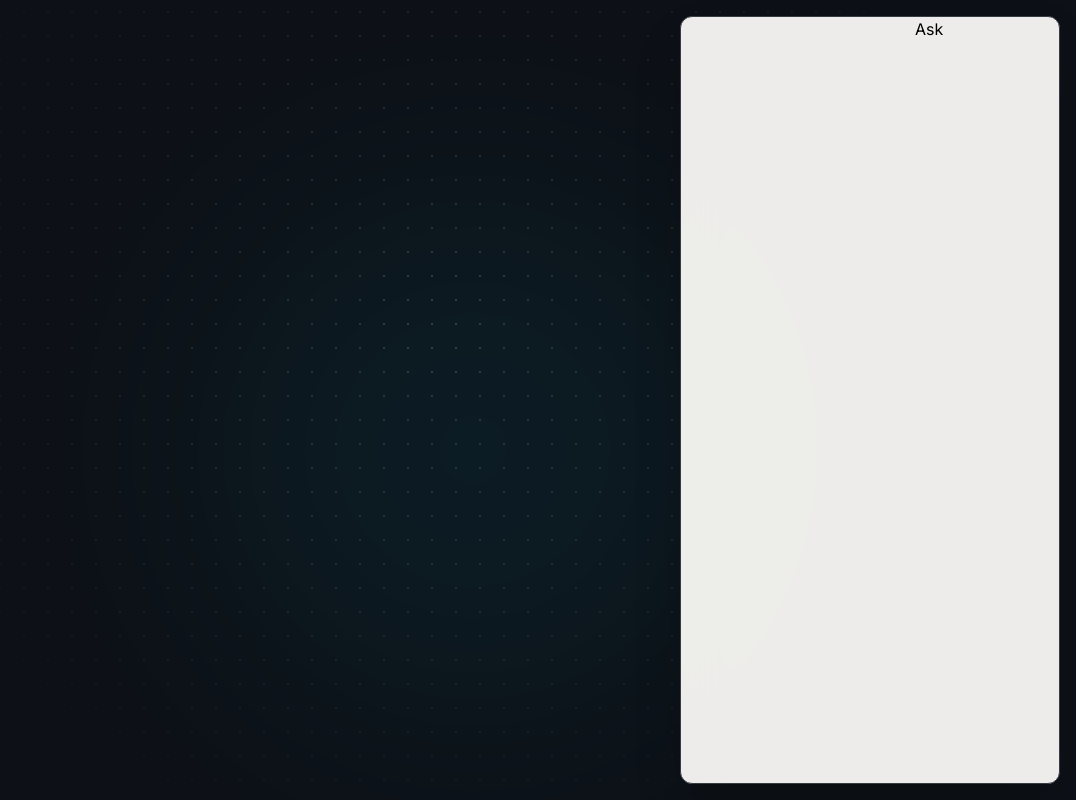
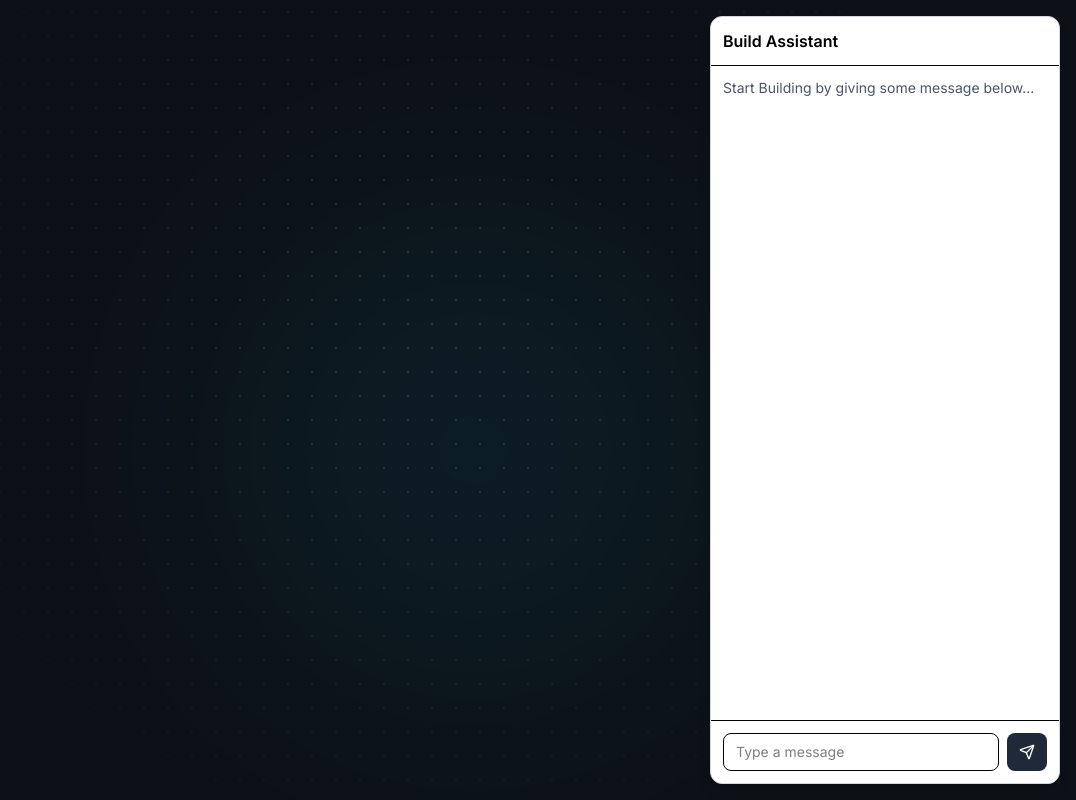
Before and after one commit to Gaurav775-Git/Server_Flow, a React (Vite) app in the folder client/: page /playground in a window 1280 px wide. Shown: the whole page, without its empty margins (204-1280 px from the left). Built offline with nearby package versions, Linux system fonts and the light colour scheme.

Commit message:
Chat box basic funtional done

```diff
--- a/client/src/components/chat_box/Chat_Box.jsx
+++ b/client/src/components/chat_box/Chat_Box.jsx
@@ -1,9 +1,10 @@
-import React from 'react'
+import React, { useState } from 'react'
 import { useForm } from 'react-hook-form'
-import { Bot, ChevronDown, Copy, MessageSquarePlus, PanelRightClose, Send, Sparkles } from 'lucide-react'
+import { Send } from 'lucide-react'
 
 const Chat_Box = () => {
   const { register, handleSubmit, reset } = useForm()
+  const [reply, setReply] = useState('')
 
   const onSubmit = async (data) => {
     const res = await fetch("http://127.0.0.1:8001/chat", {
@@ -11,18 +12,29 @@ const Chat_Box = () => {
       headers: { "Content-Type": "application/json" },
       body: JSON.stringify({ message: data.message })
     })
-
     const result = await res.json()
-    console.log("Reply:", result.reply)
-
+    setReply(result.reply)
     reset()
   }
 
   return (
-    <aside aria-label="AI agents" className="absolute bottom-4 right-4 top-4 z-30 flex w-[min(380px,calc(100vw-2rem))] flex-col overflow-hidden rounded-xl border border-[#363b44] bg-[#FAF9F6]/95 text-[#d7dce2] shadow-2xl backdrop-blur-xl">
-      <form onSubmit={handleSubmit(onSubmit)}>
-        <input type="text" {...register("message")} className='text-black' />
-        <button type='submit' className='text-black'>Ask</button>
+    <aside className="absolute bottom-4 right-4 top-4 w-[350px] flex flex-col rounded-xl border border-gray-300 bg-white shadow-lg">
+      <div className="border-b p-3 font-semibold">Build Assistant</div>
+
+      <div className="flex-1 overflow-y-auto p-3 text-sm text-gray-600">
+        {reply || "Start Building by giving some message below..."}
+      </div>
+
+      <form onSubmit={handleSubmit(onSubmit)} className="flex gap-2 border-t p-3">
+        <input
+          type="text"
+          placeholder="Type a message"
+          {...register("message")}
+          className="flex-1 rounded-lg border px-3 py-2 text-sm outline-none focus:border-gray-500"
+        />
+        <button type="submit" className="rounded-lg bg-gray-800 px-3 text-white">
+          <Send size={16} />
+        </button>
       </form>
     </aside>
   )
```
